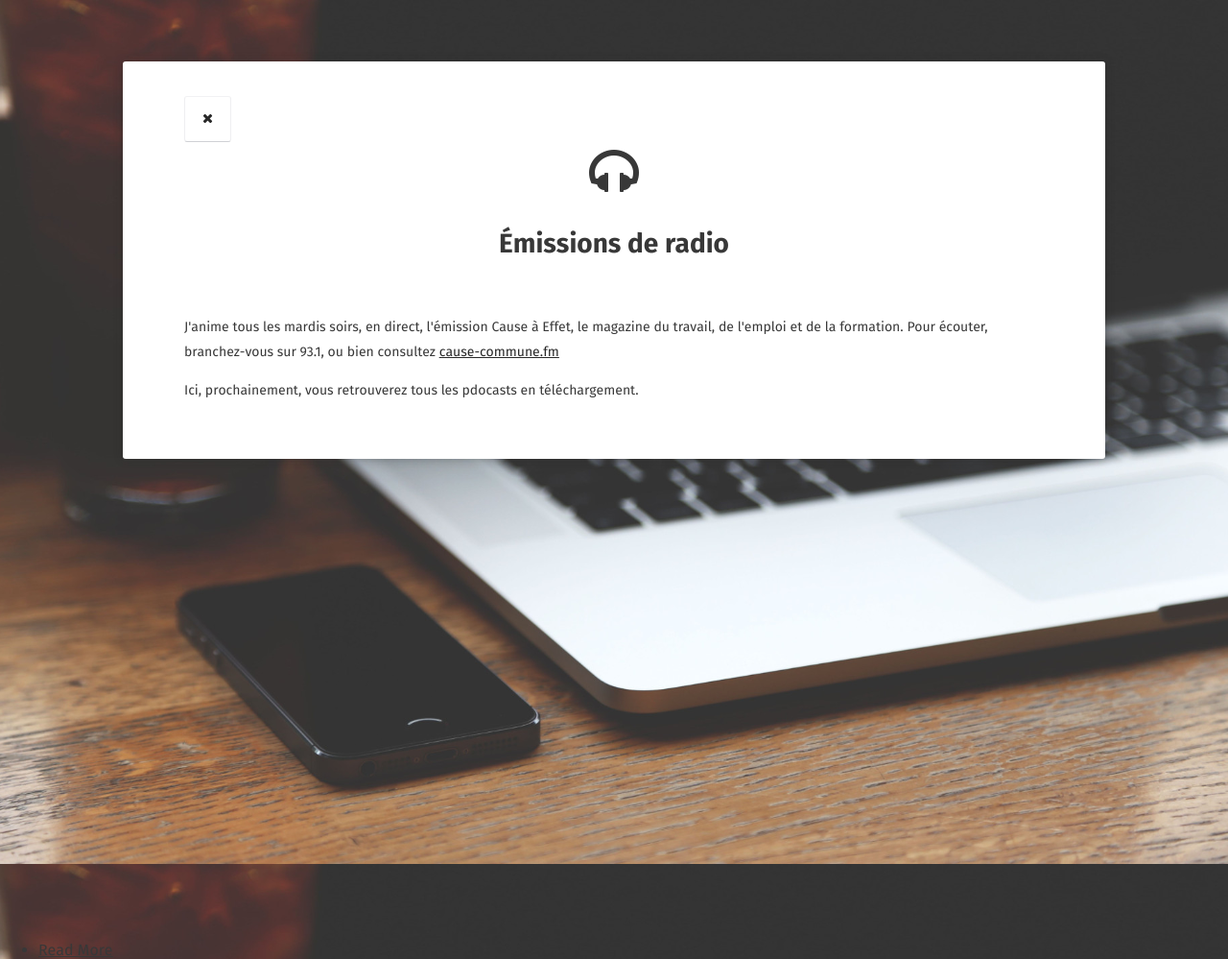
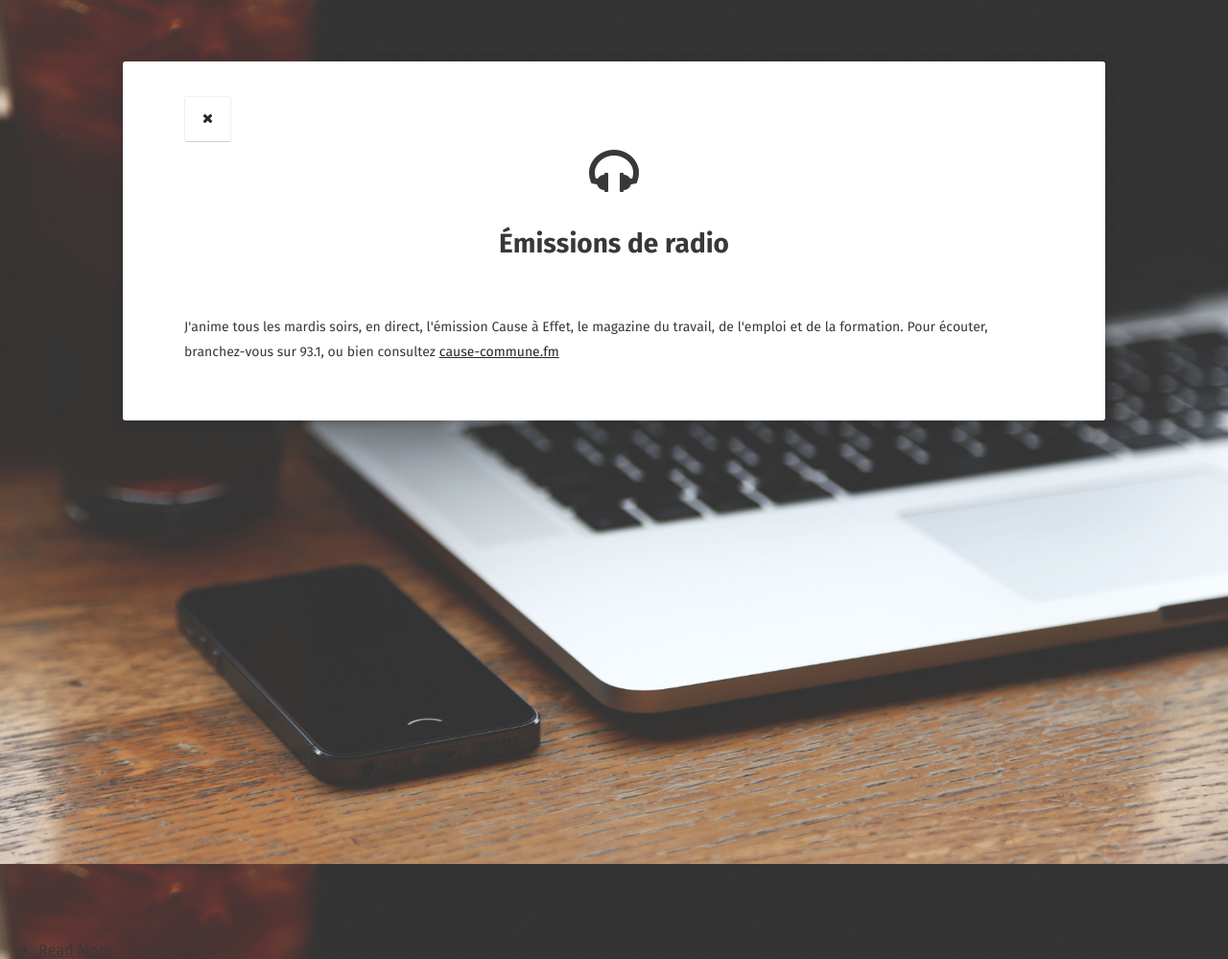
Before and after one commit to stephmnt/stephmnt.github.io, a Jekyll site: the page built from radio/index.md, in a window 1280 px wide. Shown: the whole page at 96% size. Built offline with Jekyll 4.4.1, drawn with Linux system fonts in a browser that asks for light colours; some web fonts are replaced; some of the changed lines change nothing that is shown.

Commit message:
correction radio

```diff
--- a/_layouts/radio.html
+++ b/_layouts/radio.html
@@ -9,7 +9,7 @@ layout: compress
 <head>
     {% include head.html %}
 
-    <script src="{{ site.url }}/js/feedek.js"></script>
+    <script src="{{ site.url }}/assets/js/feedek.js"></script>
 
     <!--
     <script src="/node_modules/rss-parser/dist/rss-parser.min.js"></script>
@@ -45,7 +45,6 @@ layout: compress
                 </div>
                 <div class="post-list">
 <p>J'anime tous les mardis soirs, en direct, l'émission Cause à Effet, le magazine du travail, de l'emploi et de la formation. Pour écouter, branchez-vous sur 93.1, ou bien consultez <a href="https://cause-commune.fm">cause-commune.fm</a></p>
-<p>Ici, prochainement, vous retrouverez tous les pdocasts en téléchargement.</p>
                 </div>
                 <div id="podcastsrss"></div>
             </div>
```
